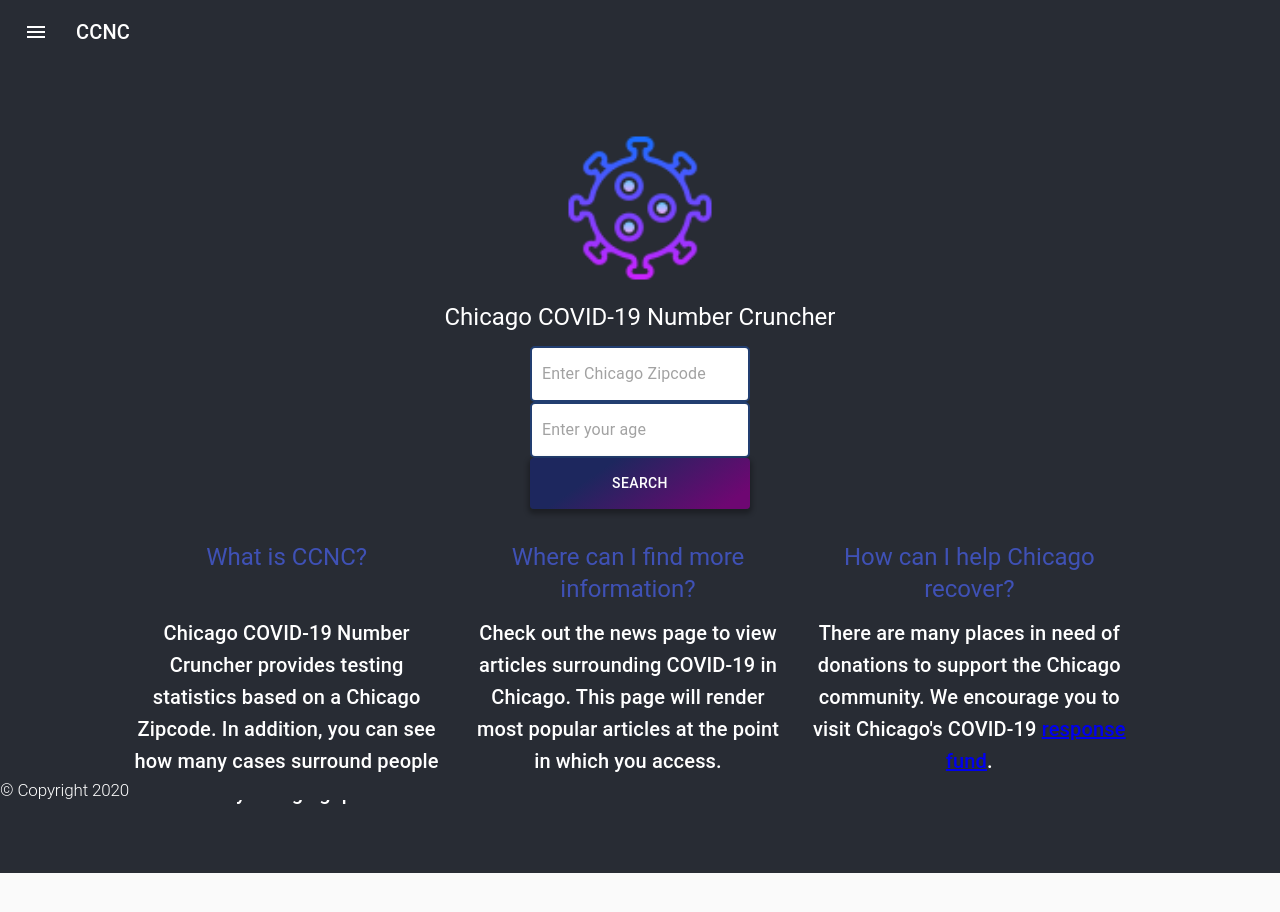
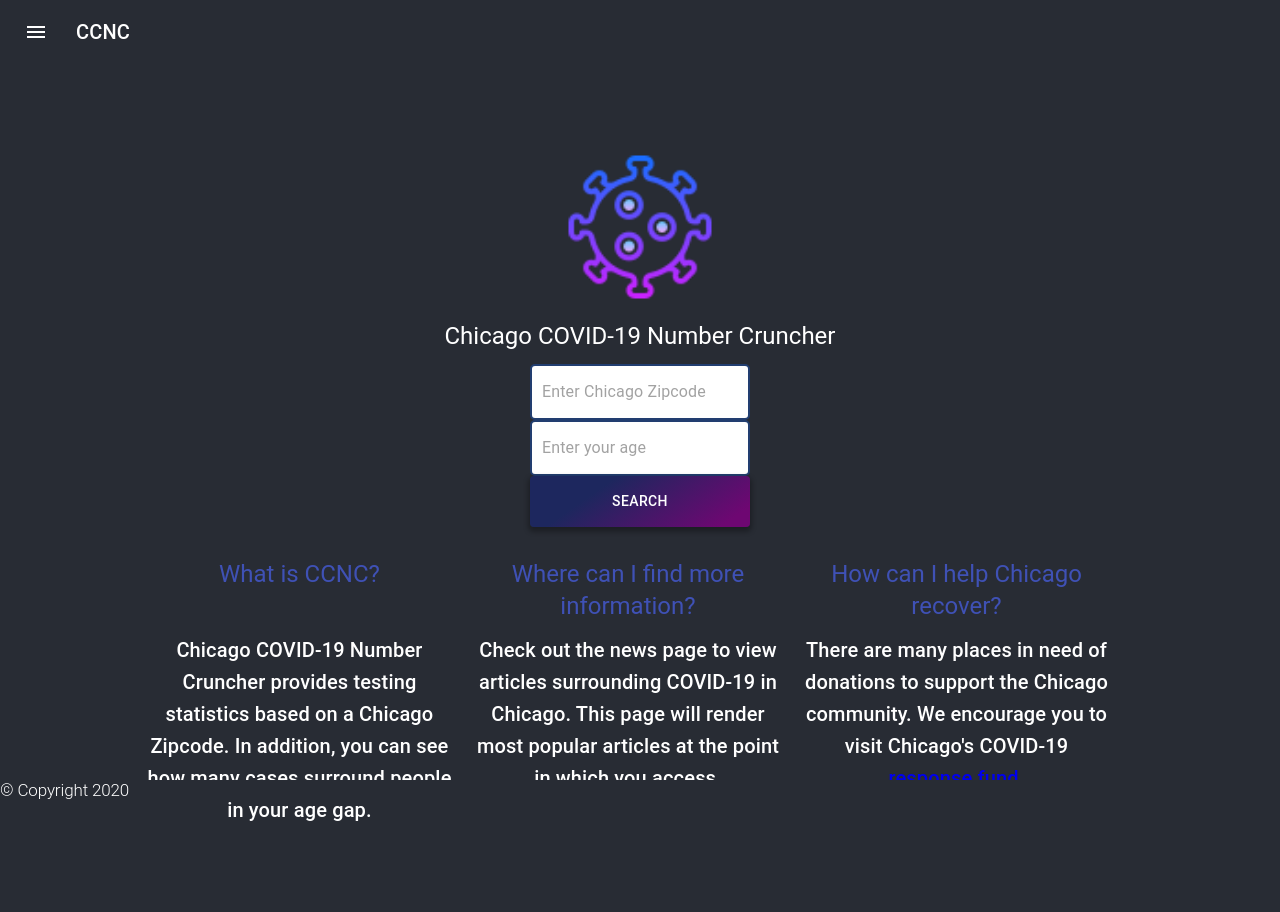
Before and after one commit to jbender8/CCNC.github.io, a React (Create React App) app: page / in a window 1280 px wide. Before the commit the page ends 873 px from the top, so only its background shows below. Built offline with nearby package versions, Linux system fonts and the light colour scheme.

Commit message:
made change to padding for stats

```diff
--- a/src/App.css
+++ b/src/App.css
@@ -61,6 +61,7 @@ form{
   justify-content: center;
   font-size: calc(10px + 2vmin);
   color: white;
+  padding: 1.5rem;
 }
 
 .App-link {
--- a/src/NewsPage.js
+++ b/src/NewsPage.js
@@ -3,6 +3,7 @@ import { makeStyles } from "@material-ui/core/styles";
 import { Card, CardHeader, CardContent, Grid, CircularProgress } from '@material-ui/core';
 import Typography from '@material-ui/core/Typography';
 import Toolbar from '@material-ui/core/Toolbar';
+import * as moment from 'moment';
 
 const useStyles = makeStyles({
     root: {
@@ -32,7 +33,7 @@ function WeatherHolder(props) {
             <Card className={cardHolder.root}>
                 <CardHeader
                     title={props.newsObj.title}
-                    subheader={props.newsObj.published}
+                    subheader={moment(props.newsObj.published).format('dddd, MMMM Do YYYY, h:mm:ss a')}
                 />
                 <img src={props.newsObj.image} alt={props.newsObj.source} maxHeight={500} width={400} mode='fit' />
                 <CardContent>
```
